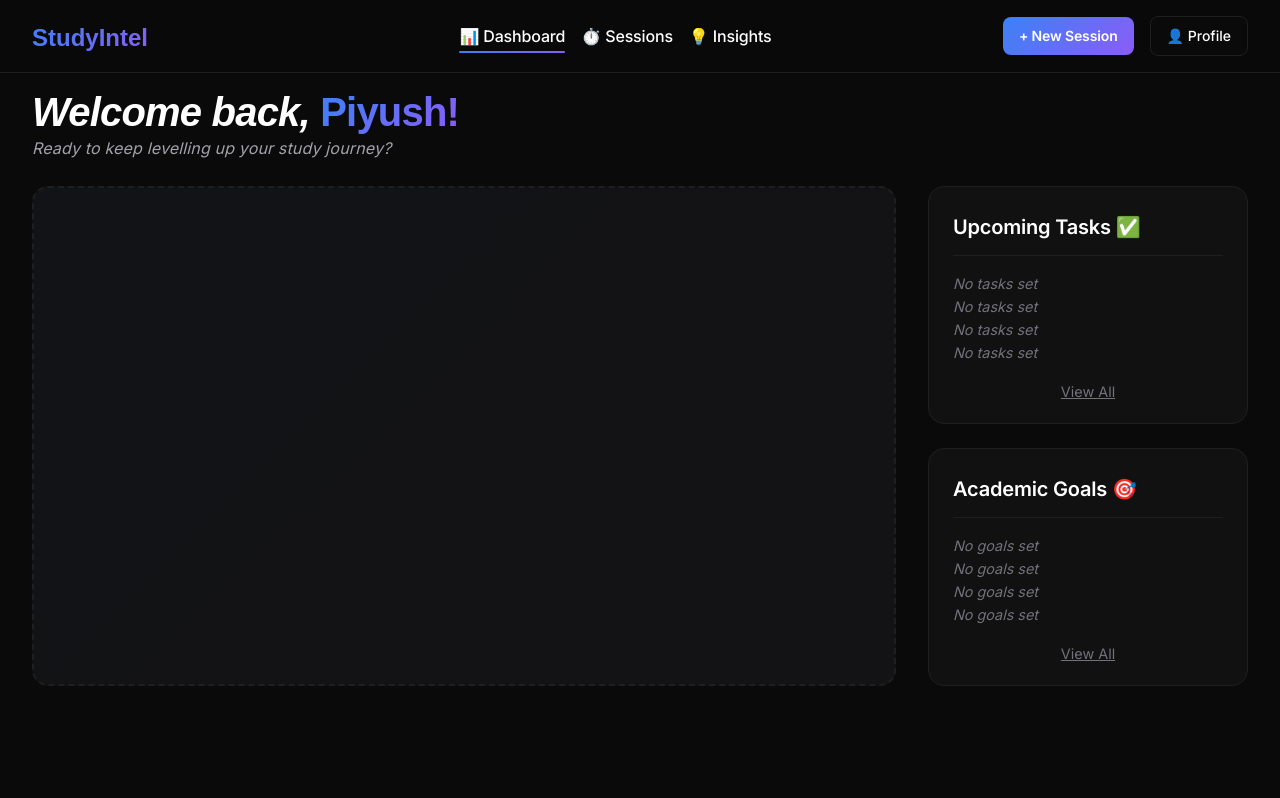
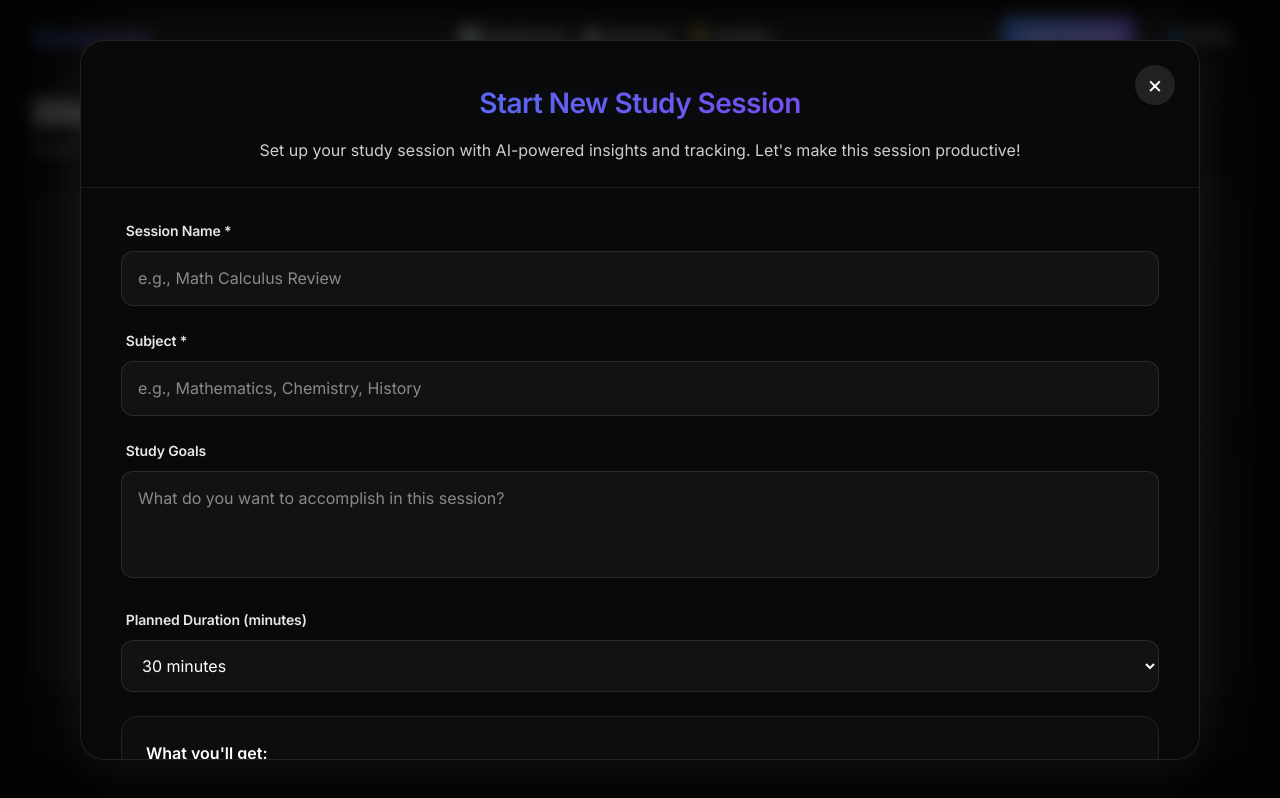
Before and after one commit to PiyushJ1/StudyIntel, a Next.js app in the folder frontend/: page /dashboard in a window 1280 px wide. Both pictures are taken after a click on the button "+ New Session". Shown: the top 798 px of the page. Built offline with nearby package versions, Linux system fonts and the light colour scheme.

Commit message:
add study session popup

```diff
--- a/frontend/app/dashboard/insights/page.tsx
+++ b/frontend/app/dashboard/insights/page.tsx
@@ -3,13 +3,9 @@
 import Navbar from "@/components/Navbar";
 
 export default function InsightsPage() {
-  const handleNewSession = () => {
-    // placeholder
-  }
-
   return (
     <>
-      <Navbar onNewSessionClick={handleNewSession}/>
+      <Navbar />
       <main>{/* actual page content here */}</main>
     </>
   );
--- a/frontend/app/dashboard/page.tsx
+++ b/frontend/app/dashboard/page.tsx
@@ -4,13 +4,9 @@ import Navbar from "@/components/Navbar";
 import styles from "./dashboard.module.css"
 
 export default function DashboardPage() {
-  const handleNewSession = () => {
-    // placeholder
-  }
-
   return (
     <>
-      <Navbar onNewSessionClick={handleNewSession}/>
+      <Navbar />
       <main className={styles.dashboardContainer}>
         <div className={styles.dashboardContent}>
           <div className={styles.welcomeSection}>
--- a/frontend/app/dashboard/sessions/page.tsx
+++ b/frontend/app/dashboard/sessions/page.tsx
@@ -3,13 +3,9 @@
 import Navbar from "@/components/Navbar";
 
 export default function SessionPage() {
-  const handleNewSession = () => {
-    // placeholder
-  }
-
   return (
     <>
-      <Navbar onNewSessionClick={handleNewSession}/>
+      <Navbar />
       <main>
 
       </main>
--- a/frontend/components/Navbar.tsx
+++ b/frontend/components/Navbar.tsx
@@ -1,27 +1,28 @@
 'use client';
 
-import React from "react";
-// import { useState } from "react";
+import React, { useState } from "react";
 import Link from "next/link";
 import { usePathname } from "next/navigation";
 import styles from "./Navbar.module.css";
+import NewSessionPopup from "./NewSessionPopup";
 
 interface NavbarProps {
-  onNewSessionClick?: (e: React.MouseEvent) => void;
+  // Remove the onNewSessionClick prop since we're handling it internally now
 }
 
-
-export default function Navbar({ onNewSessionClick }: NavbarProps) {
-  // const [isNewSessionPopupOpen, setIsNewSessionPopupOpen] = useState(false);
-  // isNewSessionPopupOpen;
-  // setIsNewSessionPopupOpen;
+export default function Navbar({ }: NavbarProps) {
+  const [isNewSessionPopupOpen, setIsNewSessionPopupOpen] = useState(false);
 
   const pathName = usePathname();
 
-  // const handleNewSession = (e: React.MouseEvent) => {
-  //   e.preventDefault();
-  //   setIsNewSessionPopupOpen(true)
-  // };
+  const handleNewSession = (e: React.MouseEvent) => {
+    e.preventDefault();
+    setIsNewSessionPopupOpen(true);
+  };
+
+  const handleCloseNewSessionPopup = () => {
+    setIsNewSessionPopupOpen(false);
+  };
 
   return (
     <>
@@ -40,11 +41,16 @@ export default function Navbar({ onNewSessionClick }: NavbarProps) {
           </nav>
 
           <div className={styles.navRight}>
-            <button onClick={onNewSessionClick} className={styles.newSessionButton} aria-label="Add New Session">+ New Session</button>
+            <button onClick={handleNewSession} className={styles.newSessionButton} aria-label="Add New Session">+ New Session</button>
             <Link href="/dashboard/profile" className={styles.profileButton}>👤 Profile</Link>
           </div>
         </div>
       </header>
+
+      <NewSessionPopup
+        isOpen={isNewSessionPopupOpen}
+        onClose={handleCloseNewSessionPopup}
+      />
     </>
   );
 };
--- a/frontend/components/NewSessionPopup.module.css
+++ b/frontend/components/NewSessionPopup.module.css
@@ -24,9 +24,9 @@
   box-shadow:
     0 25px 50px -12px rgba(0, 0, 0, 0.25),
     0 0 60px rgba(var(--foreground-rgb), 0.1);
-  /* max-width: 500px; */
-  width: 40rem;
+  width: 70rem;
   max-height: 90vh;
+  height: 45rem;
   overflow-y: auto;
   position: relative;
   animation: slideInUp 0.4s ease-out;
@@ -104,7 +104,7 @@
   margin-left: 0.3rem;
 }
 
-.input {
+.input, .textarea, .select {
   width: 100%;
   padding: 0.875rem 1rem;
   background: rgba(var(--foreground-rgb), 0.04);
@@ -117,7 +117,7 @@
   box-sizing: border-box;
 }
 
-.input:focus {
+.input:focus, .textarea:focus, .select:focus {
   outline: none;
   border-color: #3b82f6;
   background: rgba(var(--foreground-rgb), 0.06);
@@ -127,27 +127,21 @@
   transform: translateY(-1px);
 }
 
-.input::placeholder {
+.input::placeholder, .textarea::placeholder {
   color: var(--foreground);
   opacity: 0.5;
 }
 
-.textarea:focus {
-  outline: none;
-  border-color: #3b82f6;
-  background: rgba(var(--foreground-rgb), 0.06);
-  box-shadow:
-    0 0 0 3px rgba(59, 130, 246, 0.1),
-    0 4px 6px -1px rgba(0, 0, 0, 0.05);
-  transform: translateY(-1px);
+.textarea {
+  resize: none;
+  min-height: 80px;
 }
 
-.textarea::placeholder {
-  color: var(--foreground);
-  opacity: 0.5;
+.select {
+  cursor: pointer;
 }
 
-.benefits {
+.features {
   background: rgba(var(--foreground-rgb), 0.02);
   border: 1px solid rgba(var(--foreground-rgb), 0.08);
   border-radius: 1rem;
@@ -155,7 +149,7 @@
   margin-bottom: 2rem;
 }
 
-.benefitsTitle {
+.featuresTitle {
   font-size: 1rem;
   font-weight: 600;
   color: var(--foreground);
@@ -163,7 +157,7 @@
   font-family: 'Inter', 'SF Pro Display', -apple-system, BlinkMacSystemFont, 'Segoe UI', Roboto, sans-serif;
 }
 
-.benefitsList {
+.featuresList {
   list-style: none;
   padding: 0;
   margin: 0;
@@ -171,7 +165,7 @@
   gap: 0.75rem;
 }
 
-.benefitsList li {
+.featuresList li {
   font-size: 0.875rem;
   color: var(--foreground);
   opacity: 0.8;
@@ -228,31 +222,6 @@
   animation: spin 1s linear infinite;
 }
 
-.privacy {
-  text-align: center;
-}
-
-.privacyText {
-  font-size: 0.75rem;
-  color: var(--foreground);
-  opacity: 0.6;
-  line-height: 1.5;
-  margin: 0;
-  font-family: 'Inter', 'SF Pro Text', -apple-system, BlinkMacSystemFont, 'Segoe UI', Roboto, sans-serif;
-}
-
-.privacyLink {
-  color: #3b82f6;
-  text-decoration: none;
-  font-weight: 500;
-  transition: opacity 0.3s ease;
-}
-
-.privacyLink:hover {
-  opacity: 0.8;
-  text-decoration: underline;
-}
-
 .successMessage {
   padding: 3rem 2.5rem;
   text-align: center;
@@ -284,12 +253,32 @@
   font-family: 'Inter', 'SF Pro Text', -apple-system, BlinkMacSystemFont, 'Segoe UI', Roboto, sans-serif;
 }
 
-.successStats {
+.sessionInfo {
+  background: rgba(var(--foreground-rgb), 0.04);
+  border-radius: 0.75rem;
+  padding: 1rem;
+  margin-bottom: 2rem;
   display: flex;
-  justify-content: center;
+  flex-direction: column;
+  gap: 0.5rem;
 }
 
-.returnHomeButton {
+.sessionDetail {
+  display: flex;
+  align-items: center;
+  gap: 0.5rem;
+  font-size: 0.875rem;
+  color: var(--foreground);
+  opacity: 0.8;
+}
+
+.sessionLabel {
+  font-weight: 600;
+  color: var(--foreground);
+  opacity: 1;
+}
+
+.returnButton {
   background: linear-gradient(to right, #3b82f6, #9333ea);
   color: white;
   border: none;
@@ -302,10 +291,9 @@
   font-family: 'Inter', 'SF Pro Display', -apple-system, BlinkMacSystemFont, 'Segoe UI', Roboto, sans-serif;
   letter-spacing: -0.01em;
   box-shadow: 0 8px 25px rgba(0, 0, 0, 0.15), 0 0 30px rgba(59, 130, 246, 0.2);
-  margin-top: 1.5rem;
 }
 
-.returnHomeButton:hover {
+.returnButton:hover {
   transform: translateY(-2px);
   box-shadow: 0 12px 35px rgba(0, 0, 0, 0.2), 0 0 40px rgba(59, 130, 246, 0.3);
 }
@@ -379,11 +367,16 @@
     font-size: 1.25rem;
   }
 
-  .benefits {
+  .features {
     padding: 1rem;
   }
 
   .successMessage {
     padding: 2rem 1.5rem;
   }
+
+  .sessionInfo {
+    flex-direction: column;
+    align-items: flex-start;
+  }
 }
--- a/frontend/components/NewSessionPopup.tsx
+++ b/frontend/components/NewSessionPopup.tsx
@@ -10,122 +10,195 @@ interface NewSessionPopupProps {
 
 export default function NewSessionPopup({ isOpen, onClose }: NewSessionPopupProps) {
   const [formData, setFormData] = useState({
-    clock: '00:00:00',
+    sessionName: '',
+    subject: '',
+    studyGoals: '',
+    duration: '30',
   });
 
   const [isStarting, setIsStarting] = useState(false);
+  const [isStarted, setIsStarted] = useState(false);
 
-  const handleChange = (e: React.ChangeEvent<HTMLInputElement | HTMLTextAreaElement>) => {
+  const handleChange = (e: React.ChangeEvent<HTMLInputElement | HTMLTextAreaElement | HTMLSelectElement>) => {
     setFormData({
       ...formData,
       [e.target.name]: e.target.value
     });
   };
 
-  const handleStart = (e: React.FormEvent) => {
+  const handleStart = async (e: React.FormEvent) => {
     e.preventDefault();
     setIsStarting(true);
 
-    // start clock stopwatch
-  }
+    // Simulate session creation
+    try {
+      // Here you would typically send the data to your backend
+      await new Promise(resolve => setTimeout(resolve, 1000));
+      setIsStarted(true);
+    } catch (error) {
+      console.error('Error starting session:', error);
+    } finally {
+      setIsStarting(false);
+    }
+  };
+
+  const handleOverlayClick = (e: React.MouseEvent) => {
+    if (e.target === e.currentTarget) {
+      onClose();
+    }
+  };
+
+  const resetForm = () => {
+    setFormData({
+      sessionName: '',
+      subject: '',
+      studyGoals: '',
+      duration: '30',
+    });
+    setIsStarting(false);
+    setIsStarted(false);
+  };
+
+  const handleClose = () => {
+    resetForm();
+    onClose();
+  };
+
+  if (!isOpen) return null;
 
   return (
-    <div className={styles.overlay} onClick={handleStart}>
+    <div className={styles.overlay} onClick={handleOverlayClick}>
       <div className={styles.popup}>
-        {!isStarting ? (
+        {!isStarted ? (
           <>
-            <button className={styles.closeButton} onClick={onClose}>
+            <button className={styles.closeButton} onClick={handleClose}>
               ×
             </button>
 
             <div className={styles.header}>
-              <h2 className={styles.title}>Join the StudyIntel Waitlist</h2>
+              <h2 className={styles.title}>Start New Study Session</h2>
               <p className={styles.subtitle}>
-                Be among the first to experience AI-powered study intelligence.
-                Get early access and exclusive updates.
+                Set up your study session with AI-powered insights and tracking.
+                Let's make this session productive!
               </p>
             </div>
 
             <form onSubmit={handleStart} className={styles.form}>
               <div className={styles.inputGroup}>
-                <label htmlFor="email" className={styles.label}>
-                  Email Address *
+                <label htmlFor="sessionName" className={styles.label}>
+                  Session Name *
                 </label>
                 <input
-                  type="email"
-                  id="email"
-                  name="email"
-                  // value={formData.email}
+                  type="text"
+                  id="sessionName"
+                  name="sessionName"
+                  value={formData.sessionName}
                   onChange={handleChange}
-                  placeholder="Enter your email address"
+                  placeholder="e.g., Math Calculus Review"
                   className={styles.input}
                   required
                 />
               </div>
 
-              <div className={styles.benefits}>
-                <h3 className={styles.benefitsTitle}>What you&apos;ll get:</h3>
-                <ul className={styles.benefitsList}>
-                  <li>🚀 Priority early access</li>
-                  <li>📊 Exclusive preview of AI insights</li>
-                  <li>💡 Free premium features for 3 months</li>
-                  <li>🎯 Personalized onboarding session</li>
+              <div className={styles.inputGroup}>
+                <label htmlFor="subject" className={styles.label}>
+                  Subject *
+                </label>
+                <input
+                  type="text"
+                  id="subject"
+                  name="subject"
+                  value={formData.subject}
+                  onChange={handleChange}
+                  placeholder="e.g., Mathematics, Chemistry, History"
+                  className={styles.input}
+                  required
+                />
+              </div>
+
+              <div className={styles.inputGroup}>
+                <label htmlFor="studyGoals" className={styles.label}>
+                  Study Goals
+                </label>
+                <textarea
+                  id="studyGoals"
+                  name="studyGoals"
+                  value={formData.studyGoals}
+                  onChange={handleChange}
+                  placeholder="What do you want to accomplish in this session?"
+                  className={styles.textarea}
+                  rows={3}
+                />
+              </div>
+
+              <div className={styles.inputGroup}>
+                <label htmlFor="duration" className={styles.label}>
+                  Planned Duration (minutes)
+                </label>
+                <select
+                  id="duration"
+                  name="duration"
+                  value={formData.duration}
+                  onChange={handleChange}
+                  className={styles.select}
+                >
+                  <option value="15">15 minutes</option>
+                  <option value="30">30 minutes</option>
+                  <option value="45">45 minutes</option>
+                  <option value="60">1 hour</option>
+                  <option value="90">1.5 hours</option>
+                  <option value="120">2 hours</option>
+                  <option value="custom">Custom</option>
+                </select>
+              </div>
+
+              <div className={styles.features}>
+                <h3 className={styles.featuresTitle}>What you'll get:</h3>
+                <ul className={styles.featuresList}>
+                  <li>⏱️ Smart time tracking with breaks</li>
+                  <li>🎯 Goal-based progress monitoring</li>
+                  <li>📊 Real-time productivity insights</li>
+                  <li>🧠 AI-powered study recommendations</li>
                 </ul>
               </div>
 
               <button
                 type="submit"
                 className={styles.submitButton}
-                // disabled={isSubmitting || !formData.email}
+                disabled={isStarting || !formData.sessionName || !formData.subject}
               >
-                {/* {isSubmitting ? (
+                {isStarting ? (
                   <span className={styles.loading}>
                     <span className={styles.spinner}></span>
-                    Joining...
+                    Starting Session...
                   </span>
                 ) : (
-                  'Join Waitlist'
-                )} */}
+                  'Start Study Session'
+                )}
               </button>
-
-              <div className={styles.privacy}>
-                <p className={styles.privacyText}>
-                  🔒 By joining, you agree to our{' '}
-                  <a
-                    href="/privacy"
-                    className={styles.privacyLink}
-                    target='_blank'
-                    rel='noopener noreferrer'
-                  >
-                    Privacy Policy
-                  </a>
-                  {' '}and{' '}
-                  <a
-                    href="/terms"
-                    className={styles.privacyLink}
-                    target='_blank'
-                    rel='noopener noreferrer'
-                  >
-                    Terms of Service
-                  </a>.
-                  We respect your privacy and never share your information with third parties.
-                </p>
-              </div>
             </form>
           </>
         ) : (
           <div className={styles.successMessage}>
-            <div className={styles.successIcon}>✨</div>
-            <h2 className={styles.successTitle}>Welcome to the future of studying!</h2>
+            <div className={styles.successIcon}>🚀</div>
+            <h2 className={styles.successTitle}>Session Started Successfully!</h2>
             <p className={styles.successText}>
-              You&apos;re now on the StudyIntel waitlist. We&apos;ll email you as soon as
-              early access is available. Get ready to revolutionize your studies!
+              Your study session &quot;{formData.sessionName}&quot; is now active.
+              Time to focus and achieve your goals!
             </p>
+            <div className={styles.sessionInfo}>
+              <div className={styles.sessionDetail}>
+                <span className={styles.sessionLabel}>Subject:</span> {formData.subject}
+              </div>
+              <div className={styles.sessionDetail}>
+                <span className={styles.sessionLabel}>Duration:</span> {formData.duration} minutes
+              </div>
+            </div>
             <button
-              onClick={onClose}
-              className={styles.returnHomeButton}
+              onClick={handleClose}
+              className={styles.returnButton}
             >
-              Return Home
+              Go to Session Dashboard
             </button>
           </div>
         )}
```
